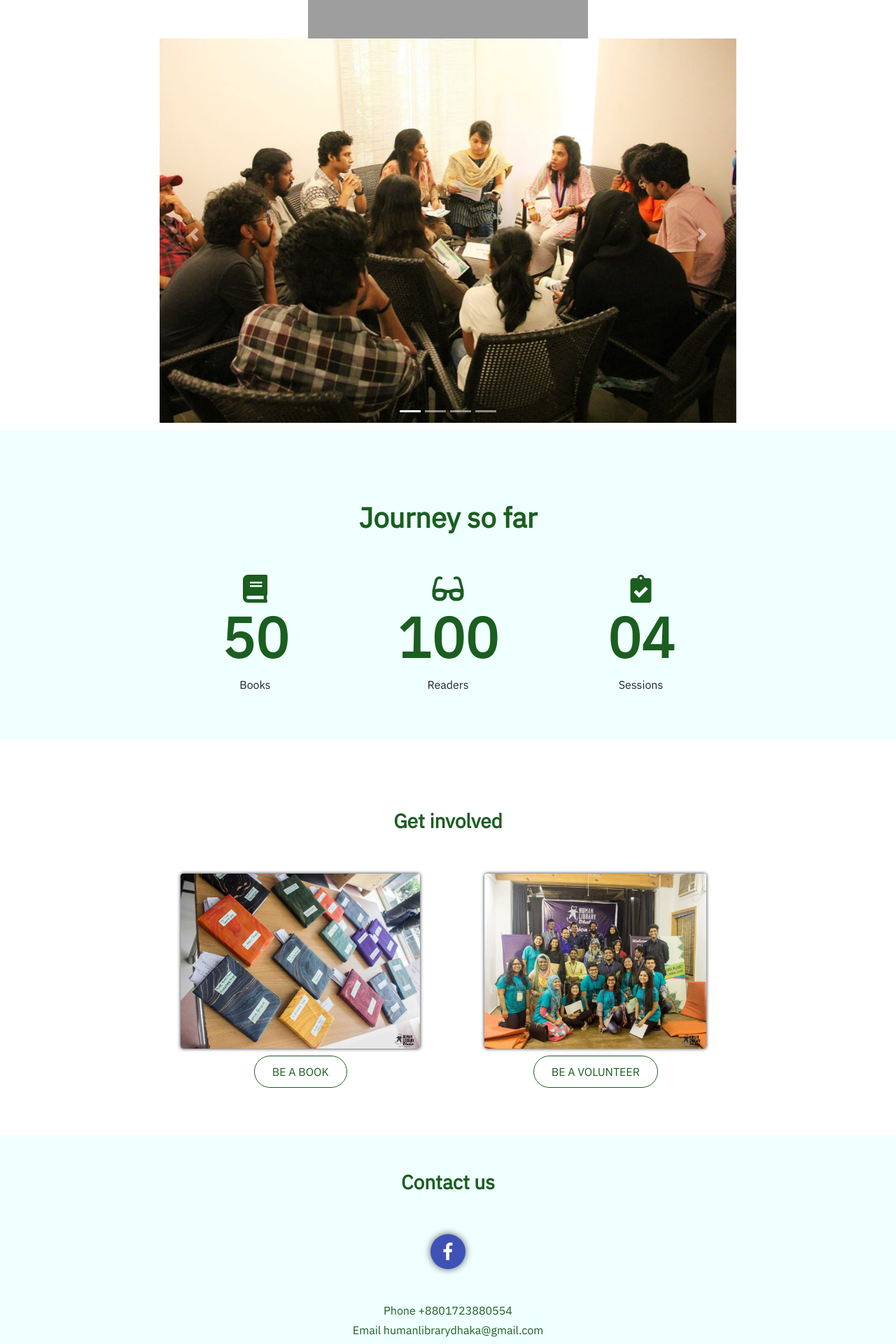
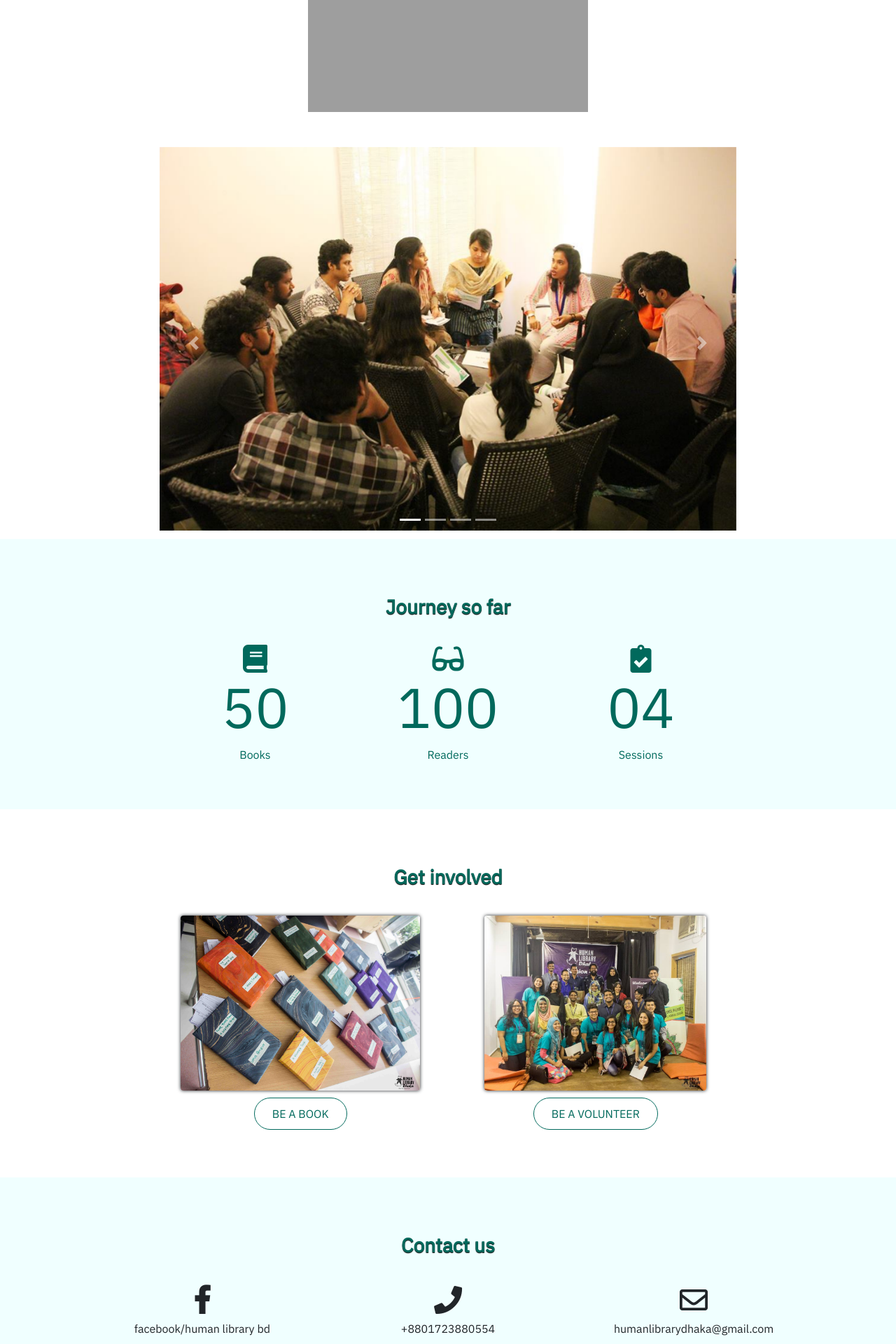
Before and after one commit to Sayeed169/human_library, a PHP site: page / in a window 1280 px wide. Shown: the part 2160-4080 px from the top of the page at 70% size. Run offline with PHP 8.4, Linux system fonts and the light colour scheme; some libraries are stand-ins or nearby versions; grey boxes are pictures that could not be loaded.

Commit message:
Color and navbar change

```diff
--- a/css/style.css
+++ b/css/style.css
@@ -1,16 +1,17 @@
+:root{
+	--theme-color: #00695C;  /*#00BFA5#00695C#004D40*/
+	--theme-bg: azure;
+}
+
 body{
 	/*background-color: #1E585A;*/
 	font-family: 'IBM Plex Sans', sans-serif;
 }
 
 h1,h2,h3,h4,h5,h6{
-	/*padding: 10px;*/
-	color: #1B5E20;
 }
 
-h1,h2,h3{
-	font-weight: bold;
-}
+
 
 a{
 	color: #fff;
@@ -18,11 +19,23 @@ a{
 }
 
 p{
-	/*padding: 10px;*/
 }
 
-.bg-gray{
-	background-color: azure;
+.hld-color{
+	color: var(--theme-color);
+}
+
+.title{
+	color: var(--theme-color);
+	padding: 30px;
+	font-weight: bold;
+	text-shadow: 0px 1px 1px black;
+}
+
+.bg-main{}
+
+.bg-alt{
+	background-color: var(--theme-bg);
 }
 
 .hl-div{
@@ -72,18 +85,18 @@ p{
 	/*background-color: lightgreen;*/
 }
 
-.btn-member{
+.btn-reg{
 	padding: 10px 25px 10px 25px;
 	margin: 10px;
-	background-color: white;
-	border: 1px solid #1B5E20;
-	color: #1B5E20;
+	background-color: transparent;
+	border: 1px solid var(--theme-color);
+	color: var(--theme-color);
 	border-radius: 50px;
-	transition: all 0.5s;
+	transition: all 0.3s;
 }
 
-.btn-member:hover{
-	background-color: #1B5E20;
+.btn-reg:hover{
+	background-color: var(--theme-color);
 	color: white;
 }
 
@@ -92,15 +105,12 @@ p{
 
 .count-header{
 	font-size: 10vh;
+	color: var(--theme-color);
 }
 
 .count > i{
 	font-size: 5vh;
-	color: #1B5E20;
-}
-
-.count-caption{
-
+	color: var(--theme-color);
 }
 
 #myVideo{
@@ -119,3 +129,8 @@ p{
 	width: 100%;
 	padding: 20px;
 }
+
+.contact-icon{
+	/*font-size: 100px;*/
+	font-weight: bold;
+}
--- a/index.php
+++ b/index.php
@@ -35,7 +35,7 @@
         <img src=<?php echo HL_LOGO;?> width="128" height="128" style="margin: 10px;" class="d-inline-block align-bottom" alt="">
       </div> -->
 
-      <nav class="navbar navbar-expand-sm navbar-dark bg-dark fixed-top" id="navbar">
+      <nav class="navbar navbar-expand-sm navbar-light bg-light" id="navbar">
           <div class="container">
               <button class="navbar-toggler navbar-toggler-right" type="button" data-toggle="collapse" data-target="#navbar1">
                   <span class="navbar-toggler-icon"></span>
@@ -65,14 +65,14 @@
 
       <!--WHAT IS HUMAN LIBRARY DIV-->
       <div class="hl-div">
-        <div class="text-center text-dark col-md-8 offset-md-2 col-12 content-div">
+        <div class="text-center text-dark col-md-6 offset-md-3 col-12 content-div">
           <img class="img-fluid" src="resources/images/hld_banner.png">&nbsp;
-          <h3>Who we are?</h3>
+          <h3 class="title">About Human Library Dhaka</h3>
           <p class="text-justify">
             Human Library Dhaka is a local branch of the Human Library Organization that was originally founded by Ronni Abergel in Denmark. It has been designed to fight stereotypes by teaching people to not judge a book by its cover. The library presents people as Human Books who have had experiences of prejudice due to their faith/color/gender/race/profession/lifestyle. In each session of the library, Human Books share those experiences with a group of 5-6 people we like to call “readers”. The readers in turn ask difficult questions which help them to step into the book’s shoes and understand the book better. There are around 3-5 sessions in one day.
           </p>
 
-          <h3>Why visit us?</h3>
+          <h3 class="title">Why visit us?</h3>
           <p class="text-justify">
             You can help Bangladesh to be the most inclusive society by lending your ears to those who have felt unheard and misunderstood for so long. Your 20 minutes of time can break a stereotype which will not only make a person feel more included but also help you take lessons from someone else’s experience.
           </p>
@@ -87,10 +87,11 @@
         </div> -->
       </div>
 
+      <!-- VIDEO -->
       <div class="">
         <!-- The video -->
         <video autoplay muted loop id="myVideo">
-          <source src="resources/video/Human Library Dhaka.MKV" type="video/mkv">
+          <source src="resources/video/Human Library Dhaka.MKV" type="video/mp4">
         </video>
 
         <!-- Overlay text to describe the video -->
@@ -103,19 +104,19 @@
       </div>
 
       <!--WORK FLOW DIV for LARGE SCREEN-->
-      <div class="d-md-block d-none">
-        <div class="col-md-8 offset-md-2 col-12 text-center content-div">
-          <h1 class="content-div">How does it work?</h1>
+      <div class="d-md-block d-none text-center content-div">
+        <div class="col-md-8 offset-md-2 col-12">
+          <h3 class="title">How does it work?</h3>
           <div class="col-4 border border-dark border-top-0 border-right-0">
-            <h5>STEP ONE</h5>
+            <h5 class="hld-color">STEP ONE</h5>
             <p>Select the Human Books to be loaned</p>
           </div>
           <div class="col-4 offset-4 border border-dark border-top-0 border-right-0">
-            <h5>STEP TWO</h5>
+            <h5 class="hld-color">STEP TWO</h5>
             <p>Receive your library card with your scheduled readings</p>
           </div>
           <div class="col-4 offset-8 border border-dark border-top-0 border-right-0">
-            <h5>STEP THREE</h5>
+            <h5 class="hld-color">STEP THREE</h5>
             <p>Attend your reading sessions</p>
           </div>
         </div>
@@ -125,19 +126,19 @@
       </div>
 
       <!--WORK FLOW DIV for SMALL SCREEN-->
-      <div class="d-md-none d-block content-div">
-        <div class="col-md-8 offset-md-2 col-12 text-center">
+      <div class="d-md-none d-block text-center content-div">
+        <div class="col-md-8 offset-md-2 col-12">
           <h1 class="content-div">How does it work?</h1>
           <div class="col-12 border border-dark border-right-0 border-top-0">
-            <h5>STEP ONE</h5>
+            <h5 class="hld-color">STEP ONE</h5>
             <p>Select the Human Books to be loaned</p>
           </div>
           <div class="col-12 border border-dark border-left-0 border-top-0">
-            <h5>STEP TWO</h5>
+            <h5 class="hld-color">STEP TWO</h5>
             <p>Receive your library card with your scheduled readings</p>
           </div>
           <div class="col-12 border border-dark border-top-0 border-right-0">
-            <h5>STEP THREE</h5>
+            <h5 class="hld-color">STEP THREE</h5>
             <p>Attend your reading sessions</p>
           </div>
         </div>
@@ -171,7 +172,7 @@
       </div>
 
       <!--Courasel-->
-      <div id="carouselExampleIndicators" class="carousel carousel-fade col-8 offset-2" data-ride="carousel" data-interval="2000" data-pause="false" style="height:70% !important; overflow: hidden !important;">
+      <div id="carouselExampleIndicators" class="carousel carousel-fade col-8 offset-2" data-ride="carousel" data-interval="2000" data-pause="false" style="height: 70vh; overflow: hidden !important;">
         <ol class="carousel-indicators">
           <li data-target="#carouselExampleIndicators" data-slide-to="0" class="active"></li>
           <li data-target="#carouselExampleIndicators" data-slide-to="1"></li>
@@ -203,39 +204,39 @@
       </div>
 
       <!-- JOURNEY SO FAR -->
-      <div class="bg-gray content-div">
-        <div class="text-center col-md-8 offset-md-2 col-12">
-          <h1 class="content-div">Journey so far</h3>
+      <div class="bg-alt content-div text-center">
+        <div class="col-md-8 offset-md-2 col-12">
+          <h3 class="title">Journey so far</h3>
           <div class="row">
             <div class="col-md col-12 count">
               <i class="fas fa-book"></i>
               <h3 class="count-header">50</h3>
-              <p class="count-caption">Books</p>
+              <p class="hld-color">Books</p>
             </div>
             <div class="col-md col-12 count">
               <i class="fas fa-glasses"></i>
               <h3 class="count-header">100</h3>
-              <p class="count-caption">Readers</p>
+              <p class="hld-color">Readers</p>
             </div>
             <div class="col-md col-12 count">
               <i class="fas fa-clipboard-check"></i>
               <h3 class="count-header">04</h3>
-              <p class="count-caption">Sessions</p>
+              <p class="hld-color">Sessions</p>
             </div>
           </div>
         </div>
       </div>
 
       <!--Get Involved DIV-->
-      <div>
-        <div class="col-md-8 offset-md-2 col-12 content-div">
-          <h3 class="text-center content-div">Get involved</h3>
+      <div class="">
+        <div class="col-md-8 offset-md-2 col-12 text-center content-div">
+          <h3 class="title">Get involved</h3>
           <div class="row text-center">
             <div class="col-md-6 col-12">
               <div class="figure">
                 <img src="resources/images/be_a_b.jpg" class="img-fluid rounded shadow-light" alt="Become a book in Human Library Bangladesh">
                 <h4 class="figure-caption">
-                  <a href="http://bit.ly/2ws01TI" class="btn btn-member">BE A BOOK</a>
+                  <a href="http://bit.ly/2ws01TI" class="btn btn-reg">BE A BOOK</a>
                 </h4>
               </div>
             </div>
@@ -243,7 +244,7 @@
                 <div class="figure">
                   <img src="resources/images/be_a_v2.jpg" class="img-fluid rounded shadow-light" alt="Become a volunteer in Human Library Bangladesh">
                   <h4 class="figure-caption">
-                    <a href="http://bit.ly/2ws01TI" class="btn btn-member">BE A VOLUNTEER</a>
+                    <a href="http://bit.ly/2ws01TI" class="btn btn-reg">BE A VOLUNTEER</a>
                   </h4>
                 </div>
             </div>
@@ -252,17 +253,38 @@
       </div>
 
       <!--Contact-->
-      <div class="text-center bg-gray">
-        <div class="col-md-6 offset-md-3 col-12 content-div">
-          <h3 class="">Contact us</h3>
-          <div class="content-div">
-            <a href="#"><i class="fab fa-facebook-f fb-icon"></i></a>
+      <div class="bg-alt text-center content-div">
+        <div class="col-12">
+          <h3 class="title">Contact us</h3>
+          <div class="row">
+            <div class="col-md col-12">
+              <h1 class="contact-icon"><i class="fab fa-facebook-f"></i></h1>
+              <h6>facebook/human library bd</h6>
+            </div>
+            <div>
+              <h1 class="contact-icon"><i class="fas fa-phone"></i></h1>
+              <h6 class="col-md col-12">+8801723880554</h6>
+            </div>
+            <div class="col-md col-12">
+              <h1 class="contact-icon"><i class="far fa-envelope"></i></h1>
+              <h6 class="">humanlibrarydhaka@gmail.com</h6>
+            </div>
           </div>
-          <h6 class="w-100">Phone +8801723880554</h6>
-          <h6 class="col-12">Email humanlibrarydhaka@gmail.com</h6>
         </div>
       </div>
+
     </div>
+
+    <script>
+      window.onscroll = function() {
+        var currentScrollPos = window.pageYOffset;
+        if (currentScrollPos<=80) {
+          document.getElementById("navbar").classList.remove("fixed-top");
+        } else {
+          document.getElementById("navbar").classList.add("fixed-top");
+        }
+      }
+    </script>
 
     <!-- Optional JavaScript -->
     <!-- jQuery first, then Popper.js, then Bootstrap JS -->
```
